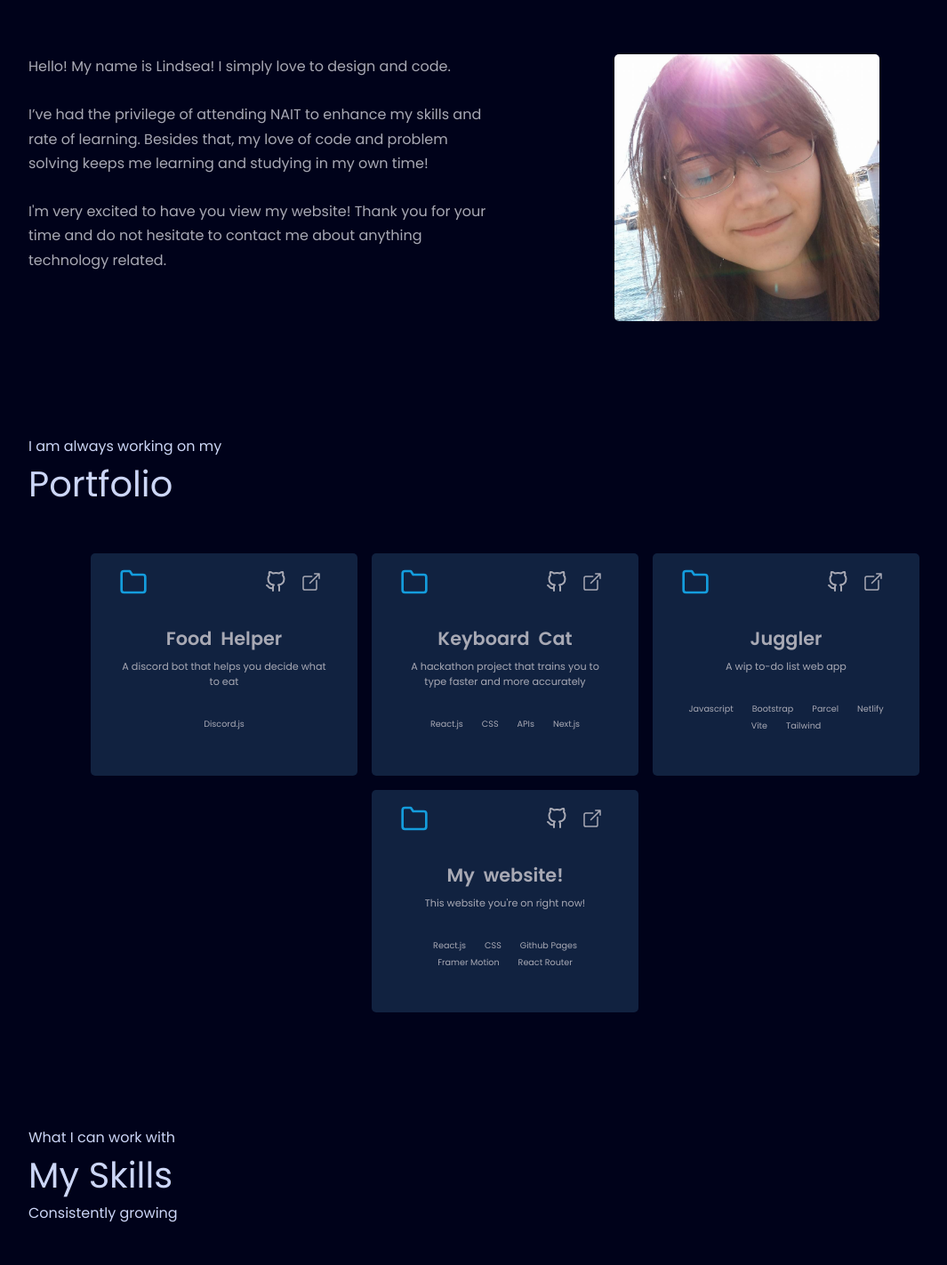
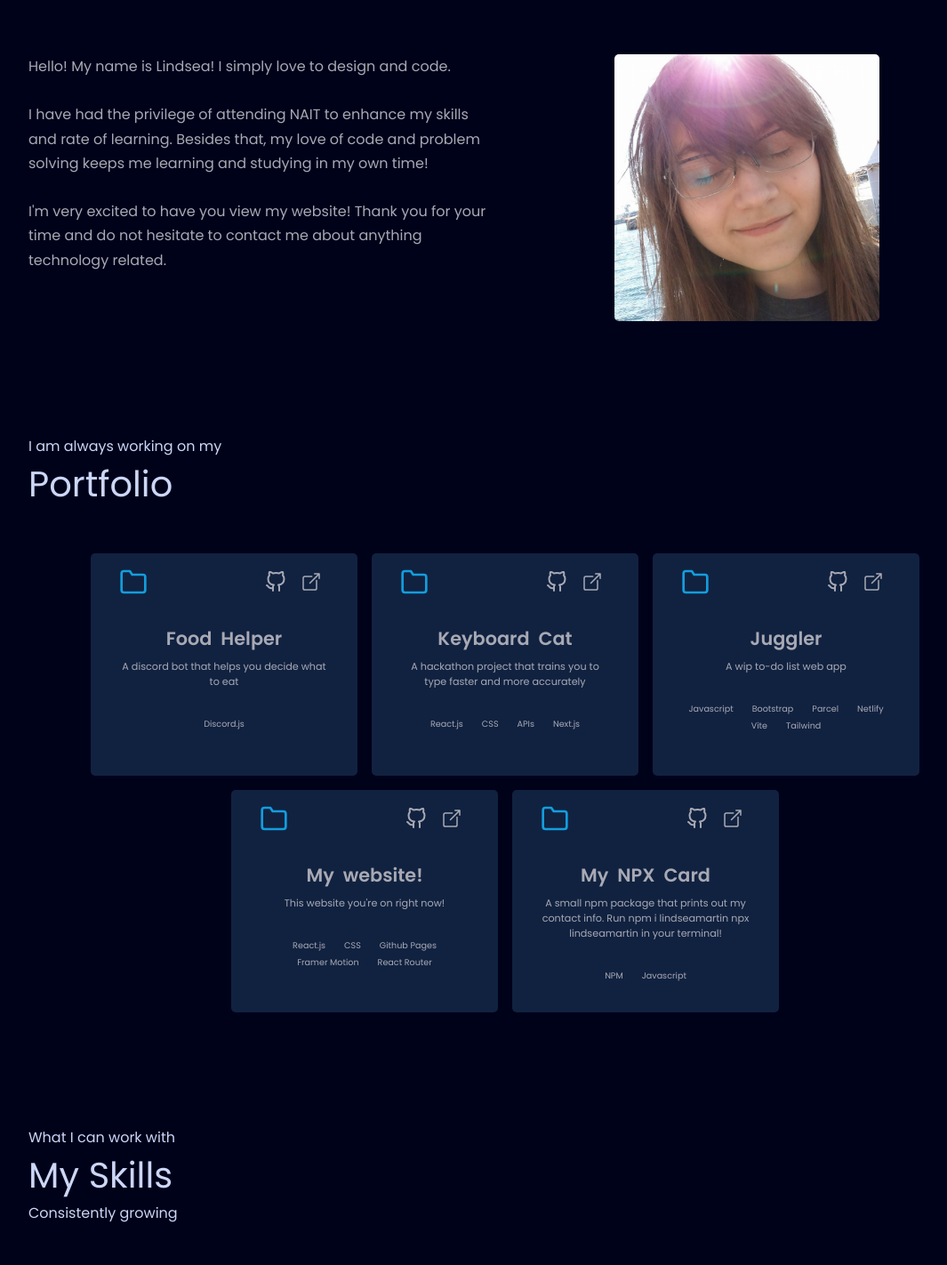
Before and after one commit to LindseaMartin/lindseamartin.github.io, a React (Create React App) app: page / in a window 1280 px wide. Shown: the part 936-2358 px from the top of the page at 89% size, without its empty margins (72-1137 px from the left). Built offline with nearby package versions, Linux system fonts and the light colour scheme.

Commit message:
Added to portfolio

```diff
--- a/src/components/About.js
+++ b/src/components/About.js
@@ -1,4 +1,3 @@
-import React from "react";
 import "../styles/About.css"
 import { motion } from "framer-motion";
 import MyImg from '../images/me.jpg';
@@ -22,7 +21,7 @@ const About = () => {
                     <motion.div initial={{x: '-100%', opacity: 0}} whileInView={horizontal} className="about-content">
                         <p>Hello! My name is Lindsea! I simply love to design and code. </p>
                         <br />
-                        <p> I’ve had the privilege of attending NAIT to enhance my skills and rate of learning. Besides that, my love of code and problem solving keeps me learning and studying in my own time!</p>
+                        <p> I have had the privilege of attending NAIT to enhance my skills and rate of learning. Besides that, my love of code and problem solving keeps me learning and studying in my own time!</p>
                         <br />
                         <p> I'm very excited to have you view my website! Thank you for your time and do not hesitate to contact me about anything technology related.</p>
                     </motion.div>
--- a/src/components/Contact.js
+++ b/src/components/Contact.js
@@ -1,4 +1,3 @@
-import React from "react";
 import { Link } from "react-router-dom";
 import "../styles/Contact.css";
 import { motion } from "framer-motion";
@@ -36,7 +35,7 @@ function Contact() {
                 <div className="contact-box">
                     <motion.div className="left-box" initial={{opacity: 0, y: '-50px'}} whileInView={verticalLeft}>
                         <div className="contact-heading">
-                            <p>I’m interested in full time work or freelance opportunities – especially ambitious or large projects. However, if you have other request or question, don’t hesitate to use the form</p>
+                            <p>I’m interested in full time work or freelance opportunities – especially ambitious or large projects. However, if you have other request or question, don’t hesitate to use the form.</p>
                         </div>
                         <div className="contact-hello">
                             <p>Say Hello</p>
--- a/src/components/HeroHeader.js
+++ b/src/components/HeroHeader.js
@@ -1,4 +1,4 @@
-import React, { useState } from "react";
+import { useState } from "react";
 import "../styles/HeroHeader.css";
 import { FaBars, FaTimes } from "react-icons/fa";
 import { BiDownload } from "react-icons/bi";
--- a/src/components/Main.js
+++ b/src/components/Main.js
@@ -1,4 +1,3 @@
-import React from 'react';
 import HeroHeader from './HeroHeader';
 import About from './About';
 import Portfolio from './Portfolio';
--- a/src/components/Portfolio.js
+++ b/src/components/Portfolio.js
@@ -1,4 +1,3 @@
-import React from "react";
 import "../styles/Portfolio.css";
 import { IoOpenOutline } from "react-icons/io5";
 import { FiFolder, FiGithub } from "react-icons/fi";
--- a/src/components/Skills.js
+++ b/src/components/Skills.js
@@ -1,4 +1,3 @@
-import React from "react";
 import "../styles/Skills.css";
 import { motion } from "framer-motion";
 import { SkillsData } from "../data/SkillsData";
--- a/src/components/navbar/Navbar.js
+++ b/src/components/navbar/Navbar.js
@@ -1,4 +1,3 @@
-import React from "react";
 import "../../styles/Navbar.css";
 import { FaHome, FaLaptop, FaFolderOpen } from "react-icons/fa";
 import { FiUser } from "react-icons/fi";
--- a/src/data/PortfolioData.js
+++ b/src/data/PortfolioData.js
@@ -27,4 +27,11 @@ export const PortfolioData = [
     gitlink: "//github.com/LindseaMartin/Portfolio",
     site: "//lindseamartin.github.io",
   },
+  {
+    title: "My NPX Card",
+    desc: "A small npm package that prints out my contact info. Run npm i lindseamartin npx lindseamartin in your terminal!",
+    tech: ["NPM", "Javascript"],
+    gitlink: "//github.com/LindseaMartin/businesscard",
+    site: "//www.npmjs.com/package/lindseamartin",
+  },
 ];
```
Also changed, not shown: src/components/navbar/NavLinks.js (+3 -4 lines).
